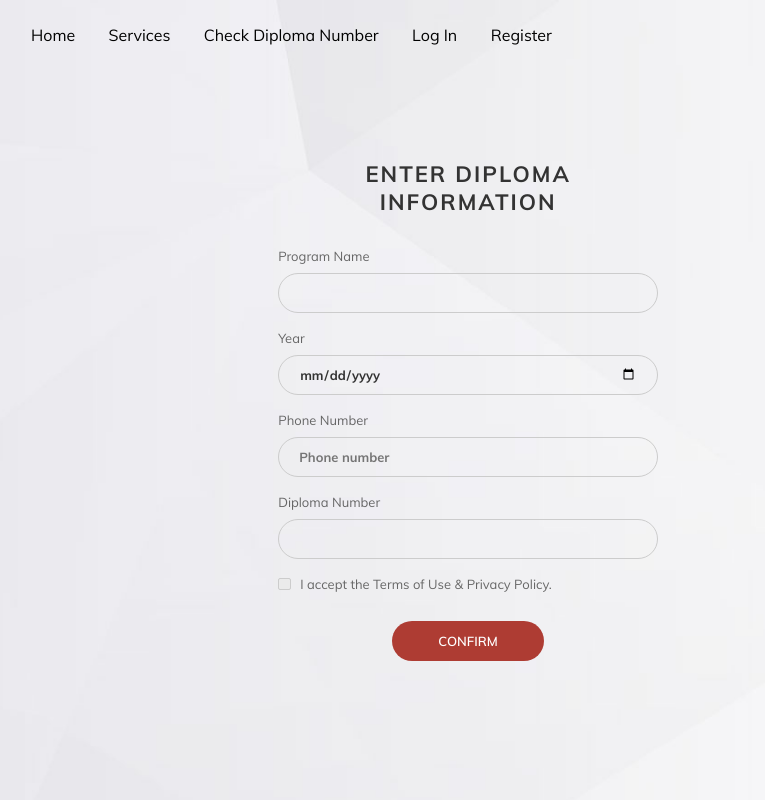
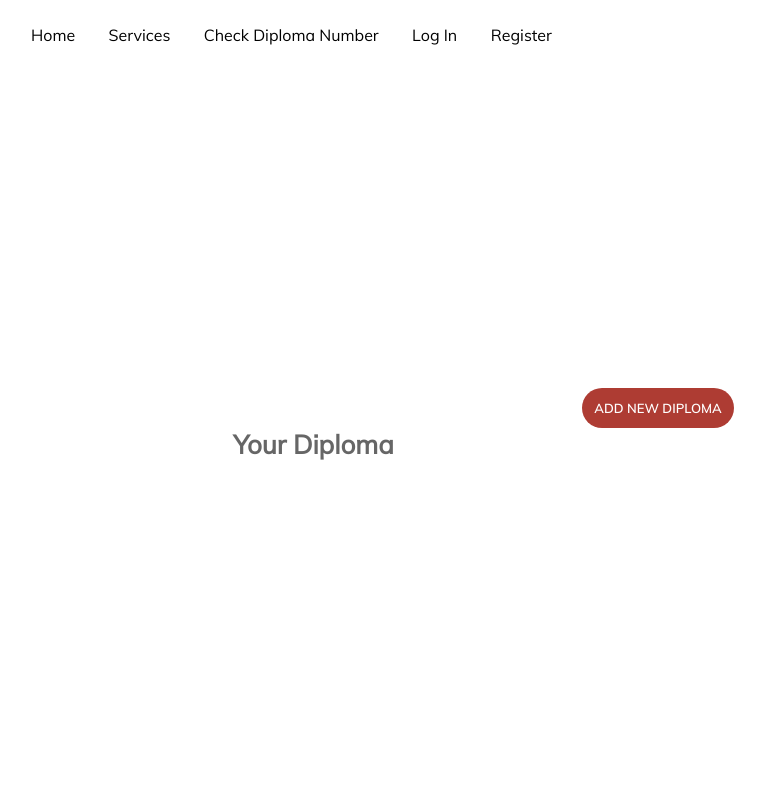
Before and after one commit to Alexis-IMBERT/RMIT-django-a3-infra-and-secu, a Django app: page /info-diploma/ in a window 1280 px wide. Shown: the whole page, without its empty margins (129-894 px from the left). Run offline with Django 4.2, Linux system fonts and the light colour scheme; some libraries are stand-ins or nearby versions.

Commit message:
adding diploma add page and modification on diploma info page

```diff
--- a/alumni_website/listings/templates/listings/diploma-info.html
+++ b/alumni_website/listings/templates/listings/diploma-info.html
@@ -1,36 +1,15 @@
 {% extends 'listings/base_diploma.html' %}
 {% block content %}
-<div class="wrapper" style="background-image: url('images/bg-registration-form-2.jpg');">
+<div class="wrapper"
+	style="background-image: 'static/listings/diploma/colorlib-regform-18/images/bg-registration-form-2.jpg';">
 	<div class="inner">
-		<form action="">
-			<h3>Enter Diploma Information</h3>
-
-			<div class="form-wrapper">
-				<label for="">Program Name</label>
-				<input type="text" class="form-control">
-			</div>
-
-			<div class="form-wrapper">
-				<label for="">Year</label>
-				<input type="date" class="form-control">
-			</div>
-			<div class="form-wrapper">
-				<label for="">Phone Number</label>
-				<input type="tel" id="phone" name="phone" placeholder="Phone number" class="form-control">
-			</div>
-			<div class="form-wrapper">
-				<label for="">Diploma Number</label>
-				<input type="text" class="form-control">
-
-			</div>
-			<div class="checkbox">
-				<label>
-					<input type="checkbox"> I accept the Terms of Use & Privacy Policy.
-					<span class="checkmark"></span>
-				</label>
-			</div>
-			<button>Confirm</button>
-		</form>
+		<button>Add New Diploma</button>
+		<h1>Your Diploma</h1>
+		<ul>
+			{% for diploma in diplomas%}
+			<li>{{diploma}}</li>
+			{%endfor%}
+		</ul>
 	</div>
 </div>
 {% endblock %}
--- a/alumni_website/listings/views.py
+++ b/alumni_website/listings/views.py
@@ -73,7 +73,7 @@
 
 def add_diploma(request):
     form = DiplomaNumberForm()
-    return render(request, "listings/diploma_number.html",{'form',form})
+    return render(request, "listings/diploma-add.html",{'form',form})
 
 def info_diploma(request):
     return render(request, "listings/diploma-info.html",{})
```
Also changed, not shown: alumni_website/listings/templates/listings/diploma-add.html (added, +36 -0 lines).
